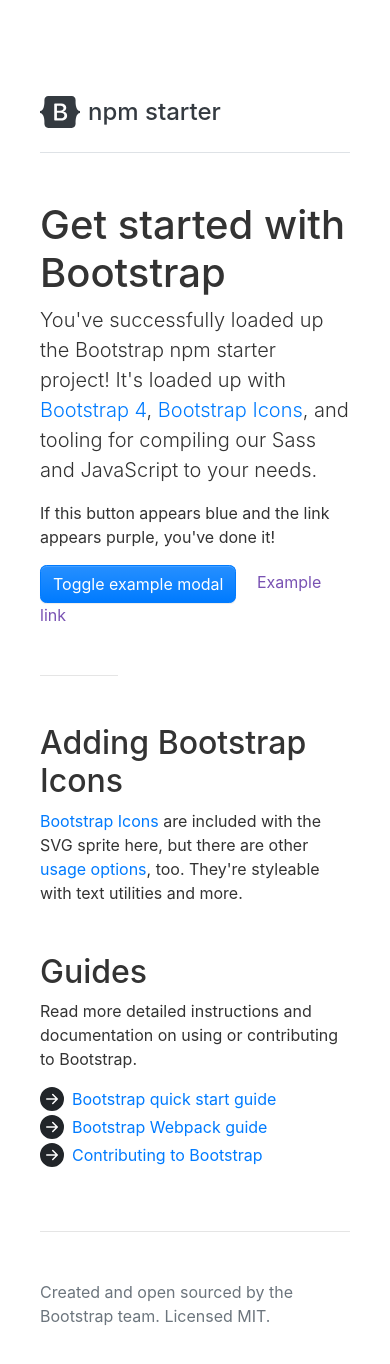
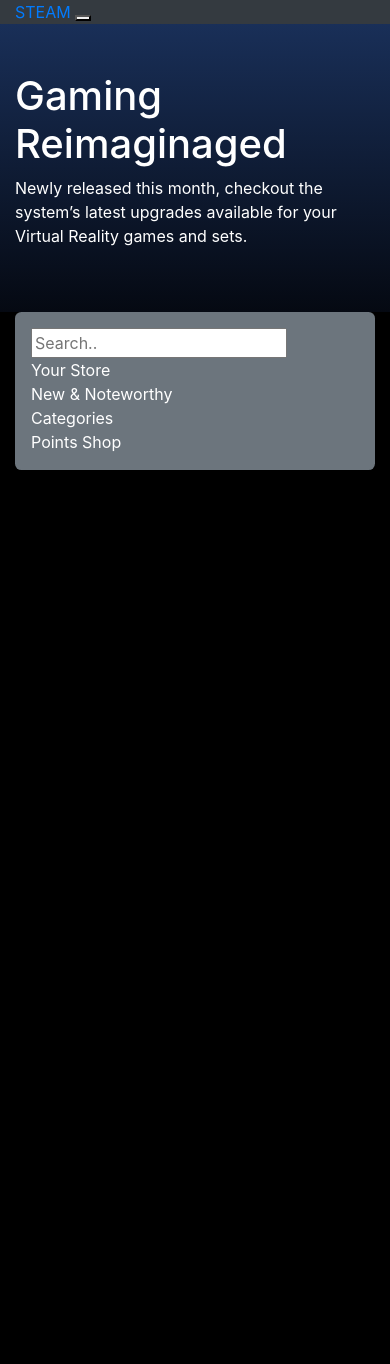
Before and after one commit to Ssilvia/steam-redesign, a website with bundled scripts: page index.html in a window 390 px wide. After the commit the page ends 844 px from the top, so only its background shows below. Built offline with nearby package versions, Linux system fonts and the light colour scheme; files whose address does not match are found by name.

Commit message:
Added hero component, navbar and filter bar

```diff
--- a/assets/js/starter.js
+++ b/assets/js/starter.js
@@ -8,7 +8,7 @@
 //
 // Import Bootstrap's bundle (all of Bootstrap's JS + Popper.js dependency)
 
-// import "../../node_modules/bootstrap/dist/js/bootstrap.bundle.min.js";
+import "../../node_modules/bootstrap/dist/js/bootstrap.bundle.min.js";
 
 
 // Option 2
--- a/index.html
+++ b/index.html
@@ -4,82 +4,96 @@
     <meta charset="utf-8">
     <meta name="viewport" content="width=device-width, initial-scale=1">
     <link rel="stylesheet" href="assets/css/starter.css">
-    <title>Bootstrap npm starter</title>
+    <title>Steam Powered Redesign</title>
   </head>
   <body>
-    <div class="col-md-8 py-5 px-3 mx-auto">
 
-      <header class="pb-3 mb-5 border-bottom">
-        <h1 class="h4">
-          <a href="/" class="d-flex align-items-center text-dark text-decoration-none">
-            <svg xmlns="http://www.w3.org/2000/svg" width="40" height="32" class="d-inline-block mr-2" viewBox="0 0 118 94" role="img"><path fill-rule="evenodd" clip-rule="evenodd" d="M24.509 0c-6.733 0-11.715 5.893-11.492 12.284.214 6.14-.064 14.092-2.066 20.577C8.943 39.365 5.547 43.485 0 44.014v5.972c5.547.529 8.943 4.649 10.951 11.153 2.002 6.485 2.28 14.437 2.066 20.577C12.794 88.106 17.776 94 24.51 94H93.5c6.733 0 11.714-5.893 11.491-12.284-.214-6.14.064-14.092 2.066-20.577 2.009-6.504 5.396-10.624 10.943-11.153v-5.972c-5.547-.529-8.934-4.649-10.943-11.153-2.002-6.484-2.28-14.437-2.066-20.577C105.214 5.894 100.233 0 93.5 0H24.508zM80 57.863C80 66.663 73.436 72 62.543 72H44a2 2 0 01-2-2V24a2 2 0 012-2h18.437c9.083 0 15.044 4.92 15.044 12.474 0 5.302-4.01 10.049-9.119 10.88v.277C75.317 46.394 80 51.21 80 57.863zM60.521 28.34H49.948v14.934h8.905c6.884 0 10.68-2.772 10.68-7.727 0-4.643-3.264-7.207-9.012-7.207zM49.948 49.2v16.458H60.91c7.167 0 10.964-2.876 10.964-8.281 0-5.406-3.903-8.178-11.425-8.178H49.948z" fill="currentColor"></path></svg>
-            <span>npm starter</span>
-          </a>
-        </h1>
+    <header class="site-header">
+      <nav class="navbar navbar-expand-md navbar-dark bg-dark" aria-label="Fourth navbar example">
+    <div class="container-fluid">
+      <a class="navbar-brand" href="#">STEAM</a>
+      <button class="navbar-toggler" type="button" data-bs-toggle="collapse" data-bs-target="#navbarsExample04" aria-controls="navbarsExample04" aria-expanded="false" aria-label="Toggle navigation">
+        <span class="navbar-toggler-icon"></span>
+      </button>
+
+      <div class="collapse navbar-collapse" id="navbarsExample04">
+        <ul class="navbar-nav me-auto mb-2 mb-md-0">
+          <li class="nav-item">
+            <a class="nav-link active" aria-current="page" href="#">Home</a>
+          </li>
+          <li class="nav-item">
+            <a class="nav-link" href="#">Link</a>
+          </li>
+          <li class="nav-item">
+            <a class="nav-link disabled" href="#" tabindex="-1" aria-disabled="true">Disabled</a>
+          </li>
+          <li class="nav-item dropdown">
+            <a class="nav-link dropdown-toggle" href="#" id="dropdown04" data-bs-toggle="dropdown" aria-expanded="false">Dropdown</a>
+            <ul class="dropdown-menu" aria-labelledby="dropdown04">
+              <li><a class="dropdown-item" href="#">Action</a></li>
+              <li><a class="dropdown-item" href="#">Another action</a></li>
+              <li><a class="dropdown-item" href="#">Something else here</a></li>
+            </ul>
+          </li>
+        </ul>
+        <form>
+          <input class="form-control" type="text" placeholder="Search" aria-label="Search">
+        </form>
+      </div>
+    </div>
+  </nav>
     </header>
 
-      <h1>Get started with Bootstrap</h1>
-      <div class="col-lg-8 px-0">
-        <p class="lead">You've successfully loaded up the Bootstrap npm starter project! It's loaded up with <a href="https://getbootstrap.com/docs/4.6/getting-started/introduction/">Bootstrap 4</a>, <a href="https://icons.getbootstrap.com">Bootstrap Icons</a>, and tooling for compiling our Sass and JavaScript to your needs.</p>
-        <p>If this button appears blue and the link appears purple, you've done it!</p>
-      </div>
+    <main class="main-content">
+      <div class="hero hero--gradient-blue pt-5 pb-5">
 
-      <button type="button" class="btn btn-primary mr-3" data-toggle="modal" data-target="#exampleModal">Toggle example modal</button>
-      <a href="#" class="text-success">Example link</a>
-
-      <div class="modal fade" id="exampleModal" tabindex="-1" role="dialog" aria-labelledby="exampleModalLabel" aria-hidden="true">
-        <div class="modal-dialog modal-dialog-centered" role="document">
-          <div class="modal-content">
-            <div class="modal-header">
-              <h5 class="modal-title" id="exampleModalLabel">Success!</h5>
-              <button type="button" class="close" data-dismiss="modal" aria-label="Close">
-                <span aria-hidden="true">&times;</span>
-              </button>
-            </div>
-            <div class="modal-body">
-              If you're seeing this modal after clicking the button on the page, Bootstrap's CSS and JS are both working properly.
-            </div>
-            <div class="modal-footer">
-              <button type="button" class="btn btn-secondary" data-dismiss="modal">Close</button>
-              <button type="button" class="btn btn-primary">Save changes</button>
+        <section class="hero__slider js-hero-slider">
+          <div class="hero__slider__slide">
+            <div class="container">
+              <div class="row">
+                <div class="col-12 col-md-7 col-lg-6">
+                  <h1 class="hero__slider__slide__title text-white">Gaming Reimaginaged</h1>
+                  <p class="hero__slider__slide__subtitle text-white">Newly released this month, checkout the system’s latest upgrades available for your Virtual Reality games and sets.</p>
                 </div>
               </div>
             </div>
           </div>
+        </section>
 
-      <hr class="my-5 w-25 mx-0">
-
-      <div class="row">
-        <div class="col-md-6">
-          <h2>Adding Bootstrap Icons</h2>
-          <p><a href="https://icons.getbootstrap.com">Bootstrap Icons</a> are included with the SVG sprite here, but there are other <a href="https://icons.getbootstrap.com/#usage">usage options</a>, too. They're styleable with text utilities and more.</p>
-
-          <svg class="bi text-danger" width="32" height="32">
-            <use xlink:href="node_modules/bootstrap-icons/bootstrap-icons.svg#heart-fill"/>
-          </svg>
-          <svg class="bi text-dark" width="32" height="32">
-            <use xlink:href="node_modules/bootstrap-icons/bootstrap-icons.svg#toggles"/>
-          </svg>
-          <svg class="bi text-primary" width="32" height="32">
-            <use xlink:href="node_modules/bootstrap-icons/bootstrap-icons.svg#shop"/>
-          </svg>
       </div>
 
-        <div class="col-md-6">
-          <h2>Guides</h2>
-          <p>Read more detailed instructions and documentation on using or contributing to Bootstrap.</p>
-          <ul class="icon-list">
-            <li><a href="https://getbootstrap.com/docs/4.6/getting-started/introduction">Bootstrap quick start guide</a></li>
-            <li><a href="https://getbootstrap.com/docs/4.6/getting-started/webpack">Bootstrap Webpack guide</a></li>
-            <li><a href="https://getbootstrap.com/docs/4.6/getting-started/build-tools">Contributing to Bootstrap</a></li>
+      <div class="container">
+        <section class="bg-secondary p-3 rounded">
+          <div class="row">
+            <div class="col-12 col-lg-3">
+              <input type="text" placeholder="Search.." class="form-control" />
+            </div>
+            <div class="col-12 col-lg-9">
+              <nav class="secondary-nav">
+                <ul class="secondary-nav__menu p-0 m-0">
+                  <li class="secondary-nav__menu-item list-unstyled">
+                    <a href="#" class="secondary-nav__menu-item__link text-white text-decoration-none">Your Store</a>
+                  </li>
+                  <li class="secondary-nav__menu-item list-unstyled">
+                    <a href="#" class="secondary-nav__menu-item__link text-white text-decoration-none">New &amp; Noteworthy</a>
+                  </li>
+                  <li class="secondary-nav__menu-item list-unstyled">
+                    <a href="#" class="secondary-nav__menu-item__link text-white text-decoration-none">Categories</a>
+                  </li>
+                  <li class="secondary-nav__menu-item list-unstyled">
+                    <a href="#" class="secondary-nav__menu-item__link text-white text-decoration-none">Points Shop</a>
+                  </li>
+
                 </ul>
+              </nav>
             </div>
           </div>
+        </section>
+      </div>
+    </main>
 
-      <hr class="my-5">
-
-      <p class="text-muted">Created and open sourced by the Bootstrap team. Licensed MIT.</p>
-    </div>
+    <footer class="site-footer">
+    </footer>
 
     <script src="node_modules/jquery/dist/jquery.slim.min.js"></script>
     <script type="module" src="assets/js/starter.js"></script>
--- /dev/null
+++ b/scss/components/_hero.scss
@@ -0,0 +1,3 @@
+.hero--gradient-blue {
+  background: transparent linear-gradient(180deg, #192F58 0%, #050912 100%) 0% 0% no-repeat padding-box;
+}
--- a/scss/starter.scss
+++ b/scss/starter.scss
@@ -29,8 +29,8 @@
 $enable-shadows: true;
 
 // Customize some defaults
-$body-color: #333;
-$body-bg: #fff;
+$body-color: #fff;
+$body-bg: #000;
 $border-radius: .4rem;
 $success: #7952b3;
 
@@ -79,10 +79,7 @@
 //
 
 @import "icon-list";
-
-body {
-  padding: 3rem 1.5rem;
-}
+@import "components/hero";
 
 // Style Bootstrap icons
 .bi {
```
Also changed, not shown: assets/css/starter.css, 1 other file. Lines whose indentation alone changed are shown as unchanged.
